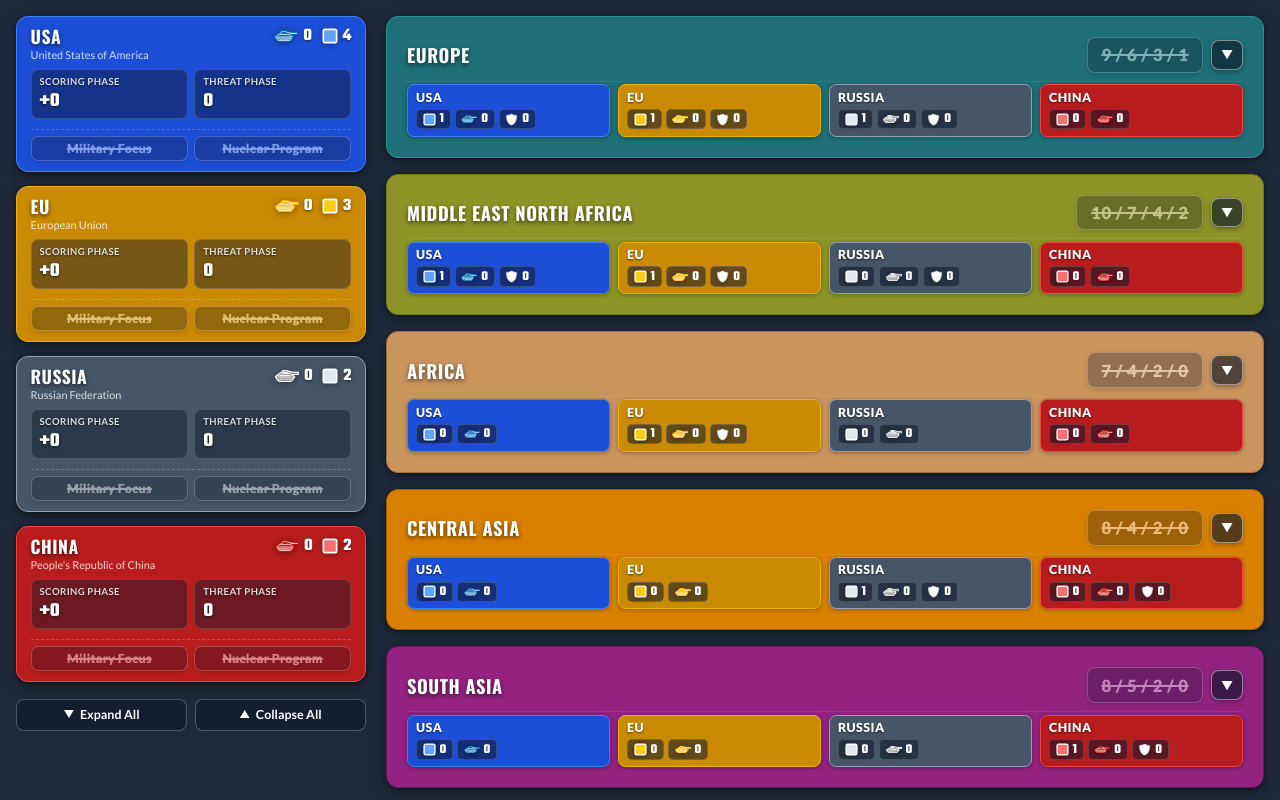
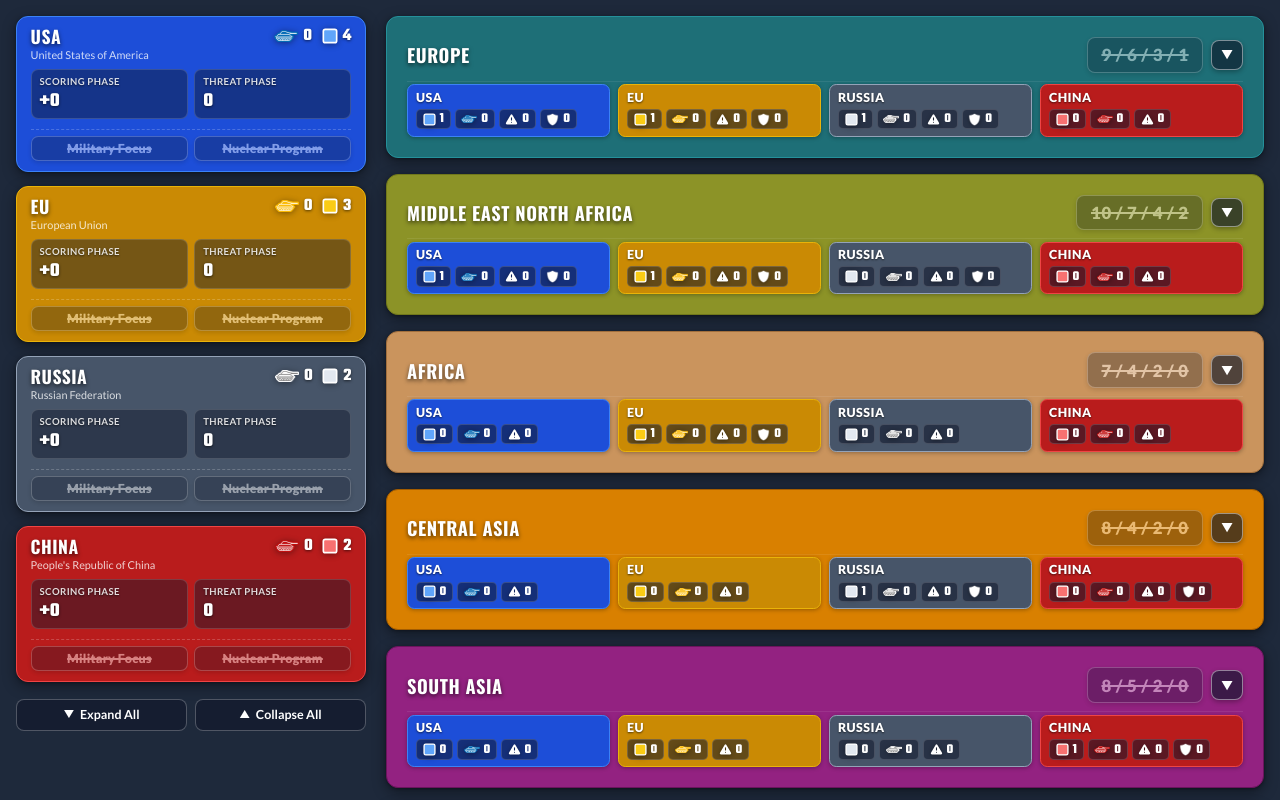
Before and after one commit to Boatera/world-order, a Vue app: page / in a window 1280 px wide. Shown: the top 800 px of the page. Built offline with nearby package versions, Linux system fonts and the light colour scheme.

Commit message:
Add ThreatIcon component for public/images/threat.svg, add tank sum stat pill, and update order to Influence, Tank, Threat, Defense

```diff
--- /dev/null
+++ b/src/components/ThreatIcon.vue
@@ -0,0 +1,49 @@
+<script setup lang="ts">
+import { computed } from 'vue';
+
+const props = withDefaults(
+  defineProps<{
+    width?: number | string;
+    height?: number | string;
+    size?: number | string;
+  }>(),
+  {
+    width: 16,
+    height: 16
+  }
+);
+
+const baseUrl = import.meta.env.BASE_URL;
+const imageSrc = `${baseUrl}images/threat.svg`;
+
+const computedWidth = computed(() => {
+  if (props.size) return typeof props.size === 'number' ? `${props.size}px` : props.size;
+  return typeof props.width === 'number' ? `${props.width}px` : props.width;
+});
+
+const computedHeight = computed(() => {
+  if (props.size) return typeof props.size === 'number' ? `${props.size}px` : props.size;
+  return typeof props.height === 'number' ? `${props.height}px` : props.height;
+});
+</script>
+
+<template>
+  <img
+    :src="imageSrc"
+    alt="Threat Icon"
+    class="threat-icon-img"
+    :style="{
+      width: computedWidth,
+      height: computedHeight
+    }"
+  />
+</template>
+
+<style scoped>
+.threat-icon-img {
+  display: inline-block;
+  vertical-align: middle;
+  object-fit: contain;
+  filter: drop-shadow(0 1px 2px rgba(0, 0, 0, 0.4));
+}
+</style>
--- a/src/components/ZoneCard.vue
+++ b/src/components/ZoneCard.vue
@@ -7,6 +7,7 @@ import NumberInput from './NumberInput.vue';
 import TankIcon from './TankIcon.vue';
 import InfluenceIcon from './InfluenceIcon.vue';
 import DefenseIcon from './DefenseIcon.vue';
+import ThreatIcon from './ThreatIcon.vue';
 
 const props = defineProps<{
   calculation: ZoneCalculation;
@@ -91,17 +92,26 @@ function getPlayerPressure(pid: PlayerId) {
           </span>
         </div>
         <div class="min-stats-row">
-          <div class="stat-pill inf-pill" title="Influence">
+          <!-- 1. Influence -->
+          <div class="stat-pill inf-pill" title="Influence in this zone">
             <InfluenceIcon :color="PLAYERS[pid].color" :size="13" />
             <span class="stat-val">{{ gameStore.getInfluenceCount(zone.id, pid) }}</span>
           </div>
 
-          <div class="stat-pill thr-pill" title="Total Threat (Tanks + Military Focus)">
+          <!-- 2. Tank -->
+          <div class="stat-pill tank-pill" title="Tanks in this zone">
             <TankIcon :player-id="pid" :color="PLAYERS[pid].color" :width="16" :height="10" />
+            <span class="stat-val">{{ gameStore.getTankCount(zone.id, pid) }}</span>
+          </div>
+
+          <!-- 3. Threat -->
+          <div class="stat-pill thr-pill" title="Total Threat (Tanks + Military Focus / Nuclear)">
+            <ThreatIcon :size="13" />
             <span class="stat-val">{{ getPlayerPressure(pid).threat }}</span>
           </div>
 
-          <div v-if="isInterested(pid)" class="stat-pill def-pill" title="Total Defense (Defense + Military Focus)">
+          <!-- 4. Defense -->
+          <div v-if="isInterested(pid)" class="stat-pill def-pill" title="Total Defense (Defense + Military Focus / Nuclear)">
             <DefenseIcon :size="13" />
             <span class="stat-val">{{ getPlayerPressure(pid).defense }}</span>
           </div>
```
Also changed, not shown: public/images/threat.svg (added).
